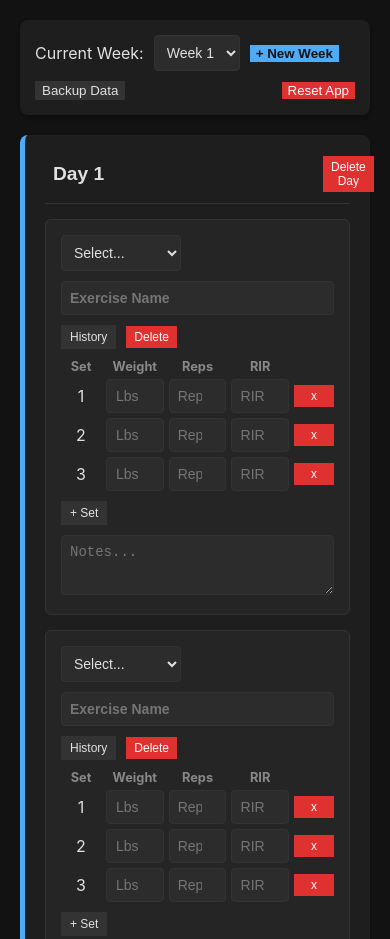
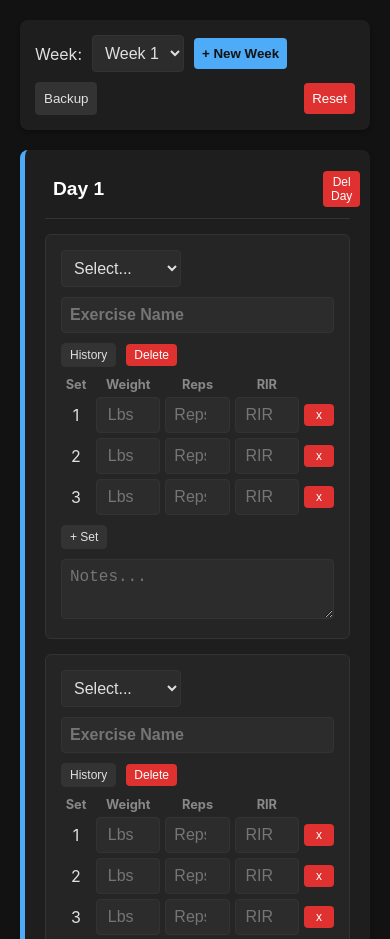
Before and after one commit to jacknatovitch/Gym-tracker, a plain HTML site: page index.html in a window 390 px wide. Shown: the top 939 px of the page. Drawn offline with Linux system fonts and the light colour scheme.

Commit message:
Refactor index.html for mobile compatibility and styling

```diff
--- a/index.html
+++ b/index.html
@@ -2,8 +2,16 @@
 <html lang="en">
 <head>
     <meta charset="UTF-8">
-    <meta name="viewport" content="width=device-width, initial-scale=1.0">
+    <meta name="viewport" content="width=device-width, initial-scale=1.0, maximum-scale=1.0, user-scalable=no">
+
+    <meta name="mobile-web-app-capable" content="yes">
+    <meta name="apple-mobile-web-app-capable" content="yes">
+    <meta name="apple-mobile-web-app-status-bar-style" content="black-translucent">
+    <meta name="theme-color" content="#1e1e1e">
     <title>Workout Tracker</title>
+
+    <link rel="manifest" href='data:application/manifest+json;charset=utf-8,{"name":"Gym Tracker","short_name":"Gym","display":"standalone","background_color":"#121212","theme_color":"#1e1e1e","start_url":".","scope":"."}'>
+
     <style>
         :root {
             --bg: #121212;
@@ -12,30 +20,35 @@
             --border: #333333;
             --accent: #4dabf7;
             --danger: #e03131;
+            --success: #40c057;
         }
 
-        body { font-family: -apple-system, BlinkMacSystemFont, "Segoe UI", Roboto, Helvetica, Arial, sans-serif; background: var(--bg); color: var(--text); padding: 20px; margin: 0; }
+        /* Disable pull-to-refresh and bounce on mobile */
+        body {
+            font-family: -apple-system, BlinkMacSystemFont, "Segoe UI", Roboto, Helvetica, Arial, sans-serif;
+            background: var(--bg);
+            color: var(--text);
+            padding: 20px;
+            margin: 0;
+            overscroll-behavior-y: none;
+        }
 
         /* Controls */
         .top-bar { display: flex; gap: 10px; align-items: center; margin-bottom: 20px; flex-wrap: wrap; background: var(--card-bg); padding: 15px; border-radius: 8px; box-shadow: 0 2px 4px rgba(0,0,0,0.3); }
 
-        /* Dark Mode Inputs */
         select, input, textarea {
             padding: 8px;
             border: 1px solid var(--border);
             border-radius: 4px;
-            font-size: 14px;
+            font-size: 16px; /* Prevents iOS zoom */
             background-color: #2c2c2c;
             color: var(--text);
         }
 
-        /* Buttons */
-        button { cursor: pointer; background: #333; color: var(--text); border: 1px solid var(--border); }
+        button { cursor: pointer; background: #333; color: var(--text); border: 1px solid var(--border); border-radius: 4px; padding: 8px; }
         button:hover { background: #444; }
         .btn-primary { background: var(--accent); color: #121212; border: none; font-weight: bold; }
-        .btn-primary:hover { background: #3b8ac4; }
         .btn-danger { background: var(--danger); color: white; border: none; }
-        .btn-danger:hover { background: #c92a2a; }
         .btn-sm { padding: 4px 8px; font-size: 12px; }
 
         /* Layout */
@@ -43,6 +56,7 @@
         .day-header { display: flex; justify-content: space-between; align-items: center; margin-bottom: 15px; border-bottom: 1px solid #333; padding-bottom: 10px; }
 
         .exercise-card { border: 1px solid var(--border); padding: 15px; margin-bottom: 15px; border-radius: 6px; background: #252525; }
+
         .exercise-header { display: flex; gap: 10px; margin-bottom: 10px; align-items: center; flex-wrap: wrap; }
         .exercise-header select { width: 120px; }
         .exercise-header input[type="text"] { flex-grow: 1; font-weight: bold; }
@@ -51,39 +65,42 @@
         .prev-week-stats.visible { display: block; }
 
         /* Sets Grid */
-        .sets-header, .set-row { display: grid; grid-template-columns: 40px 1fr 1fr 1fr 40px; gap: 5px; align-items: center; margin-bottom: 5px; text-align: center; }
+        .sets-header, .set-row { display: grid; grid-template-columns: 30px 1fr 1fr 1fr 30px; gap: 5px; align-items: center; margin-bottom: 5px; text-align: center; }
         .sets-header { font-size: 0.8em; font-weight: bold; color: #888; }
         .set-row input { width: 100%; text-align: center; box-sizing: border-box; }
 
         .notes-area { width: 100%; box-sizing: border-box; margin-top: 10px; min-height: 60px; resize: vertical; }
 
         /* Modal */
-        .modal { display: none; position: fixed; top: 0; left: 0; width: 100%; height: 100%; background: rgba(0,0,0,0.7); justify-content: center; align-items: center; }
+        .modal { display: none; position: fixed; top: 0; left: 0; width: 100%; height: 100%; background: rgba(0,0,0,0.7); justify-content: center; align-items: center; z-index: 1000; }
         .modal.active { display: flex; }
         .modal-content { background: #1e1e1e; padding: 20px; border-radius: 8px; width: 90%; max-width: 600px; max-height: 80vh; overflow-y: auto; border: 1px solid #444; }
         .history-item { border-bottom: 1px solid #333; padding: 10px 0; }
         .history-date { font-weight: bold; color: var(--accent); }
         .history-notes { background: #333; padding: 5px; font-style: italic; margin-top: 5px; font-size: 0.9em; color: #ccc; }
 
-        .hidden { display: none; }
+        /* Autocomplete Datalist Styling (Chrome specific) */
+        datalist { background-color: #2c2c2c; color: white; }
     </style>
 </head>
 <body>
 
 <div class="top-bar">
-    <label>Current Week:</label>
+    <label>Week:</label>
     <select id="weekSelector"></select>
     <button class="btn-primary" onclick="generateNextWeek()">+ New Week</button>
-    <button onclick="exportData()">Backup Data</button>
+    <button onclick="exportData()">Backup</button>
     <div style="flex-grow:1"></div>
-    <button class="btn-danger" onclick="hardReset()">Reset App</button>
+    <button class="btn-danger" onclick="hardReset()">Reset</button>
 </div>
 
 <div id="app"></div>
 
+<datalist id="exerciseHistoryList"></datalist>
+
 <div id="historyModal" class="modal">
     <div class="modal-content">
-        <h2 id="modalTitle" style="margin-top:0">Exercise History</h2>
+        <h2 id="modalTitle" style="margin-top:0">History</h2>
         <div id="modalBody"></div>
         <br>
         <button onclick="closeModal()" style="width:100%">Close</button>
@@ -154,6 +171,7 @@
     function generateNextWeek() {
         const lastWeek = data.weeks[data.weeks.length - 1];
         const newWeekIndex = data.weeks.length + 1;
+
         const newWeek = JSON.parse(JSON.stringify(lastWeek));
 
         newWeek.id = Date.now();
@@ -182,7 +200,6 @@
         const app = document.getElementById('app');
         app.innerHTML = '';
         updateWeekSelector();
-        // We no longer update a global datalist here, we do it per-exercise below
 
         const week = data.weeks[currentWeekIndex];
 
@@ -192,9 +209,9 @@
 
             let html = `
                 <div class="day-header">
-                    <input type="text" value="${day.name}" onchange="updateDayName(${dayIndex}, this.value)" style="font-weight:bold; border:none; background:transparent; font-size:1.2em">
+                    <input type="text" value="${day.name}" onchange="updateDayName(${dayIndex}, this.value)" style="font-weight:bold; border:none; background:transparent; font-size:1.2em; color:white;">
                     <div>
-                        <button class="btn-sm btn-danger" onclick="removeDay(${dayIndex})">Delete Day</button>
+                        <button class="btn-sm btn-danger" onclick="removeDay(${dayIndex})">Del Day</button>
                     </div>
                 </div>
                 <div id="exercises-day-${dayIndex}"></div>
@@ -208,9 +225,9 @@
             day.exercises.forEach((ex, exIndex) => {
                 const prevStats = getPreviousStats(ex.name, currentWeekIndex);
 
-                // Get Filtered Exercises for this specific Body Part
+                // Dynamic Datalist for THIS exercise based on body part
                 const relevantExercises = getUniqueExercisesForBodyPart(ex.bodyPart);
-                const uniqueListId = `list-${dayIndex}-${exIndex}`;
+                const uniqueListId = `list-${day.id}-${ex.id}`;
                 const datalistHtml = `
                     <datalist id="${uniqueListId}">
                         ${relevantExercises.map(name => `<option value="${name}">`).join('')}
@@ -235,7 +252,6 @@
                     `;
                 });
 
-                // Note the onchange for select now calls updateBodyPart which triggers a re-render
                 exCard.innerHTML = `
                     ${datalistHtml}
                     <div class="exercise-header">
@@ -340,15 +356,13 @@
 
     function updateExerciseName(dIdx, eIdx, val) {
         data.weeks[currentWeekIndex].days[dIdx].exercises[eIdx].name = val;
-        save();
-        render();
+        save(); render();
     }
 
-    // New function to handle body part changes specifically
     function updateBodyPart(dIdx, eIdx, val) {
         data.weeks[currentWeekIndex].days[dIdx].exercises[eIdx].bodyPart = val;
         save();
-        render(); // Re-render to generate the correct datalist options
+        render();
     }
 
     function updateExercise(dIdx, eIdx, field, val) {
@@ -425,9 +439,7 @@
         }
     }
 
-    // Start
     render();
-
 </script>
 </body>
 </html>
```
